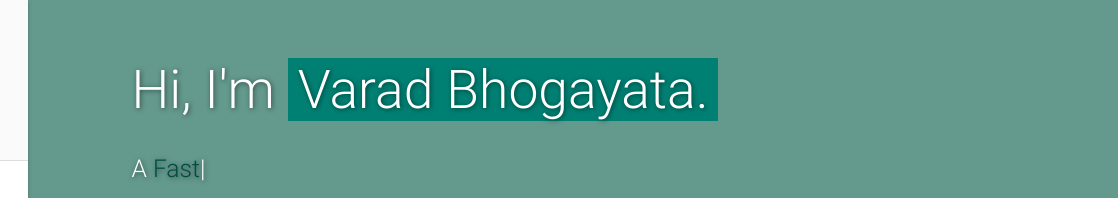
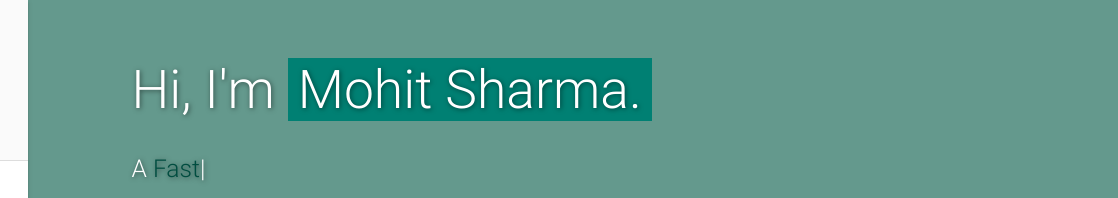
Before and after one commit to mohitsharma1351999/mohitsharma1351999.github.io, a plain HTML site: page index.html in a window 1280 px wide. Shown: the top 198 px of the page, 162-1280 px from the left. Drawn offline with nearby package versions, Linux system fonts and the light colour scheme.

Commit message:
Update index.html

```diff
--- a/index.html
+++ b/index.html
@@ -20,7 +20,7 @@
   <link rel="stylesheet" href="//maxcdn.bootstrapcdn.com/font-awesome/4.3.0/css/font-awesome.min.css" />
   <!-- Custom Styles-->
   <link rel="stylesheet" href="/assets/css/style.css" />
-  <title>Varad Bhogayata | Software Developer</title>
+  <title>Mohit Sharma | Software Developer</title>
 
   <!-- Global site tag (gtag.js) - Google Analytics -->
   <script async src="https://www.googletagmanager.com/gtag/js?id=UA-126939217-2"></script>
@@ -35,10 +35,10 @@
   <!-- Open Graph-->
   <meta property="og:locale" content="en_US" />
   <meta property="og:type" content="website" />
-  <meta property="og:title" content="Varad Bhogayata | Software Developer" />
+  <meta property="og:title" content="Mohit Sharma | Software Developer" />
   <meta property="og:description" content="Software Developer" />
   <meta property="og:url" content="https://varadbhogayata.github.io/" />
-  <meta property="og:site_name" content="Varad Bhogayata | Software Developer" />
+  <meta property="og:site_name" content="Mohit Sharma | Software Developer" />
   <meta property="article:publisher" content="https://varadbhogayata.github.io/" />
   <meta property="og:image" content="https://varadbhogayata.github.io/examples/preview.JPG" />
   <!-- Twitter -->
@@ -47,7 +47,7 @@
   <meta name="twitter:title" content="Coder | Technofreak | Explorer | Minimalist | Humane" />
   <meta name="twitter:description" content="Software Developer" />
   <meta name="twitter:url" content="https://twitter.com/varad_bhogayata" />
-  <meta name="author" content="Varad Bhogayata" />
+  <meta name="author" content="Mohit Sharma" />
   <meta name="description" content="Software Developer with a passion for backend development and artificial intelligence." />
   <link rel="apple-touch-icon" sizes="57x57" href="/assets/img/favicon/apple-icon-57x57.png" />
   <link rel="apple-touch-icon" sizes="60x60" href="/assets/img/favicon/apple-icon-60x60.png" />
@@ -209,7 +209,7 @@
         <div class="col-md-9">
           <div class="content section-padding valign" style="margin-left: 10%; margin-top: 50px;">
             <div class="caption">
-              <h2>Hi, I'm <span class="teal">Varad Bhogayata.</span></h2>
+              <h2>Hi, I'm <span class="teal">Mohit Sharma.</span></h2>
               <h5 style="color:#fff">A <span class="typing" style="font-weight: 300; color:#004d40"></span></h5>
               <!-- <h5 style="color:#00796b">A <span class="typing" style="font-weight: 300; color:#fff"></span></h5> -->
               <h5>Self-driven, quick starter, passionate programmer with a curious mind who enjoys solving a complex and challenging real-world problems.</h5>
```
